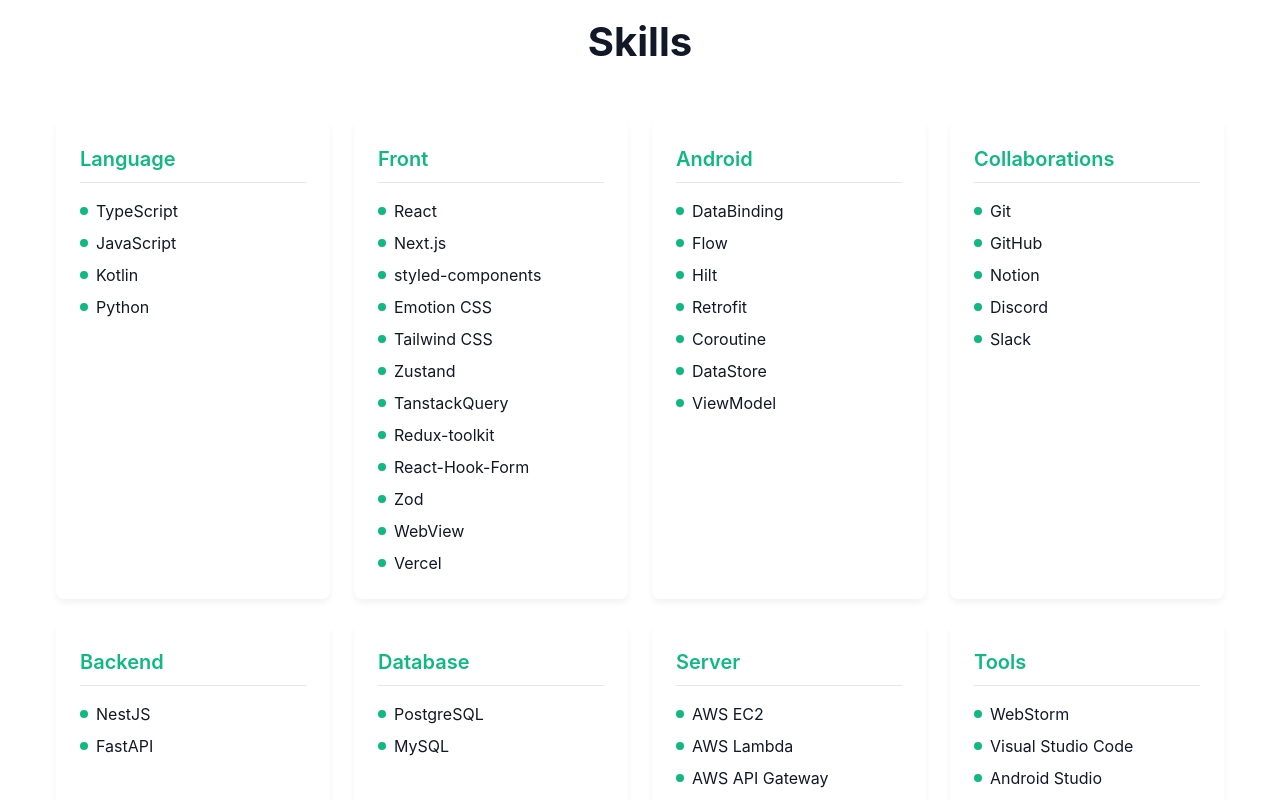
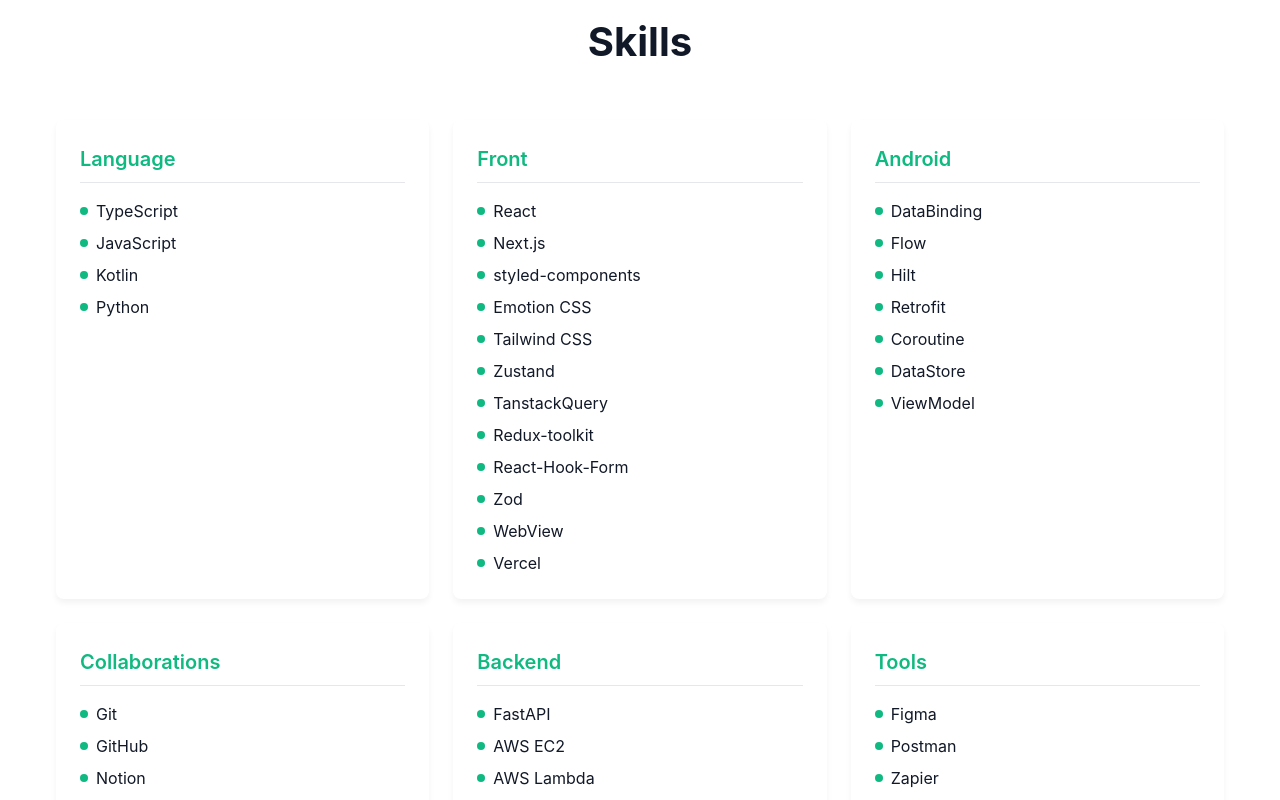
Before and after one commit to goorm-study-portfolio/minsu, a React (Vite) app: page / in a window 1280 px wide. Shown: the part 1380-2180 px from the top of the page. Built offline with nearby package versions, Linux system fonts and the light colour scheme.

Commit message:
:art: style: ui 수정

```diff
--- a/src/pages/home/components/Hero.tsx
+++ b/src/pages/home/components/Hero.tsx
@@ -6,7 +6,7 @@
 
 const FADE_DURATION = 300;
 const DISPLAY_DURATION = 400;
-const INTRO_TEXT = "가설 검증과 빠른 실행을 바탕으로\n사용자 가치를 최우선으로 생각합니다";
+const INTRO_TEXT = "검증과 실행을 바탕으로\n사용자 가치를 최우선으로 생각합니다";
 
 const Hero = () => {
   const [showIntro, setShowIntro] = useState(false);
--- a/src/pages/home/components/Projects.tsx
+++ b/src/pages/home/components/Projects.tsx
@@ -8,7 +8,6 @@
 import ImgCohaus from "@img/img-cohaus.png";
 import ImgPureum from "@img/img-pureum.png";
 import ImgYourMode from "@img/img-yourmode.png";
-import ImgStock from "@img/img-stock.png";
 import ImgYourModeWeb from "@img/img-yourmode-web.png";
 import ImgPortfolio from "@img/img-portfolio.png";
 
@@ -33,25 +32,24 @@
     description: "AI 기반 패션 추천 서비스",
     thumbnail: ImgMody,
     technologies: ["React", "TypeScript", "Zustand", "ReactNative", "Styled-Components", "TanstackQuery", "WebView", "React-Hook-Form", "Zod", "Vercel"],
-    summary: "OpenAI API룰 활용한 패션 추천 서비스로, 개인 맞춤형 스타일링을 제공합니다.\n사용자의 체형 타입을 3가지로 분류한 후 체형 타입과 선호 스타일 기반으로 맞춤 스타일링을 제공합니다.\n이 과정에서 gpt-4o 모델을 사용해 텍스트를 생성하고\n크롤링 서버를 통해 이미지를 수집한 후 사용자에게 제공합니다.\n커뮤니티는 사용자의 입장을 고려하여, 나와 같은 체형 타입을 가진 사람들의 게시글을\n우선적으로 보여지도록 기획하였습니다.\n데모데이에서 약 100명의 유저 테스트를 진행하였고, 해당 서비스에 대해 만족스럽다는 평가를 받았습니다.",
-    features: ["AI 기반 맞춤형 스타일링 추천", "WebView 활용한 모바일 App", "체형 타입 기반 커뮤니티", "커뮤니티, 스타일링 컨텐츠 무한 스크롤"],
+    summary: "OpenAI API룰 활용한 패션 추천 서비스로, 개인 맞춤형 스타일링을 제공합니다.\n사용자의 체형 타입을 3가지로 분류한 후 체형 타입과 선호 스타일 기반으로 맞춤 스타일링을 제공합니다.\n데모데이에서 약 100명의 유저 테스트를 진행하였고, 해당 서비스에 대해 만족스럽다는 평가를 받았습니다.",
+    features: ["AI 기반 맞춤형 스타일링 추천", "WebView 활용한 모바일 App", "체형 타입 기반 커뮤니티"],
     contribution: "아이디어 기획 100%, 프롬프트 설계\n프론트엔드 개발 참여 - 메인 Home 화면 및 스타일링 추천 기능\n프로젝트 FSD 아키텍처 설계 및 프로젝트 세팅, 공통 컴포넌트 추출",
     githubLink: "https://github.com/TeamMody/mody-front",
-    demoLink: "https://front.kkoalla.app/",
-    lessons: "해결하고 싶은 문제 설정과 사용자 중심의 서비스를 기획하고 개발하는 것의 중요성을 배웠습니다.\n실제 서비스 배포 후 사용자 테스트를 통해 체형 타입 진단과 이미지를 함께 제공하는 스타일링 추천이 만족스럽다는 평가를 가장 많이 받았습니다. 또한, 한 마케팅 회사 대표분께서 체형 타입 기반 커뮤니티 기능으로 나와 같은 체형 타입을 가진 사람들과 소통할 수 있다는 점을 좋게 평가해주셨습니다.\n\n이번 프로젝트를 통해 팀 협업을 위한 아키텍처 및 공통 컴포넌트, 컨벤션 설계와 실제 유저 테스트 및 피드백을 통해 개선해 나가는 과정을 경험할 수 있었습니다.",
+    lessons: "프리토타입 테스트의 긍정적인 결과를 바탕으로 사용자에게 가치를 제공할 수 있는 서비스를 구현하고 배포하였습니다. 가설 검증과 실행을 통해 사용자가 필요한 기능이 무엇인지 어떤 경험을 원하고 있는지, 어떤 문제를 해결할 수 있는지에 대한 명확한 이해를 얻을 수 있었습니다.",
   },
   {
     id: 2,
     title: "YourMode",
-    description: "체형 진단 및 개인 맞춤 패션 컨턴츠 서비스",
+    description: "골격 진단 및 개인 맞춤 패션 컨턴츠 서비스",
     thumbnail: ImgYourModeWeb,
     technologies: ["Next.js", "TypeScript", "Zustand", "Emotion", "TanstackQuery", "React-Hook-Form", "Vercel", "OpenAI Assistant", "Python", "FastAPI", "AWS Lambda"],
-    summary: "체형 진단 및 개인 맞춤 패션 컨텐츠를 제공하는 서비스로, 사용자의 체형을 3가지 타입으로 분류하고, 해당 타입에 맞는 패션 컨텐츠를 제공합니다.\n이 과정에서 사용자는 자신의 체형에 맞는 패션 아이템과 스타일링 팁을 얻을 수 있습니다.\n또한, 사용자 맞춤형 패션 제품 추천 및 판매 기능을 통해 사용자가 직접 구매할 수 있는 경로를 제공합니다.",
+    summary: "2차에 걸쳐 약 1100명이 참여한 MVP 테스트를 바탕으로 준비한 프로젝트로, 골격 진단 및 개인 맞춤 패션 컨텐츠를 제공하는 서비스입니다. 사용자의 체형을 3가지 타입으로 분류하고, 해당 타입에 맞는 패션 컨텐츠를 제공합니다.\n이 과정에서 사용자는 자신의 체형에 맞는 패션 아이템과 스타일링 팁을 얻을 수 있으며, 상품 판매로 연결됩니다.\n이 프로젝트는 교내 창업대학 과정에서 진행하고 있는 활동으로, API 연결과 실제 서비스 배포를 준비하고 있습니다.",
     features: ["체형 진단 및 타입 분류", "개인 맞춤 패션 컨텐츠 제공", "패션 제품 추천 및 판매"],
     contribution: "아이디어 기획 및 검증, 프론트엔드 개발 참여 - 메인 Home 화면 및 스타일링 추천 기능\n프로젝트 FSD 아키텍처 설계 및 프로젝트 세팅, 공통 컴포넌트 추출\nOpenAI Assistant를 활용한 체형 진단 및 패션 컨텐츠 생성\nAWS Lambda를 활용한 FastAPI 서버 배포",
     githubLink: "https://github.com/Your-Mode/your-mode-web",
     demoLink: "https://yourmode.vercel.app/",
-    lessons: "Next.js를 활용한 SSR(서버 사이드 렌더링)과 SSG(정적 사이트 생성)의 장점을 이해하고, 사용자 맞춤형 컨텐츠 제공을 위한 데이터 처리 및 상태 관리 방법을 익혔습니다.\n또한, Zustand를 사용하여 전역 상태 관리를 효율적으로 구현하는 방법을 배웠습니다.\n이 프로젝트를 통해 사용자 경험을 고려한 UI/UX 설계의 중요성을 다시 한번 느낄 수 있었습니다.",
+    lessons: "MVP 테스트를 통해 사용자 피드백을 받고, 이를 바탕으로 서비스 개선 방향을 설정할 수 있었습니다.\n또한, OpenAI API와 FastAPI를 활용하여 AI 기반의 체형 진단 및 패션 컨텐츠 생성 기능을 구현하였습니다.\n사용자에게 만족스러운 경험을 제공하기 위해 단순한 기능 제공이 아닌 사용자에게 실질적인 가치를 제공하기 위한 고민과 노력의 소중함을 배울 수 있었습니다.",
   },
   {
     id: 3,
@@ -65,7 +63,7 @@
     githubLink: "https://github.com",
     lessons: "React와 TypeScript를 활용한 첫 프론트엔드 팀 프로젝트로, Zustand를 사용하며 Context, Redux 보다 쉽고 간편한 상태 관리 코드를 작성할 수 있었습니다.\n또한 TanstackQuery를 사용해 API 요청과 캐싱을 효율적으로 사용하는 방법을 익힐 수 있었습니다.\n마지막으로 React-Hook-Form을 사용하여 반복적이고 긴 코드를 효율적이고 간결하게 작성할 수 있었습니다.\n결론적으로 세 라이브러리를 통해 프론트엔드 개발 생산성을 높일 수 있었습니다.",
   },
-  {
+  /*{
     id: 4,
     title: "Stock Simulator",
     description: "주린이를 위한 주식 시뮬레이션",
@@ -77,7 +75,7 @@
     githubLink: "https://github.com/Tnalxmsk/stock-simulator",
     demoLink: "https://stock-simulator-two.vercel.app/",
     lessons: "대용량 데이터 처리와 렌더링 최적화 기법을 습득했습니다.",
-  },
+  },*/
   {
     id: 5,
     title: "Cohaus",
@@ -97,11 +95,11 @@
     thumbnail: ImgPortfolio,
     technologies: ["React", "Emotion CSS", "TypeScript", "Vercel"],
     summary: "나만의 개인 포트폴리오 제작을 위한 개인 프로젝트입니다.",
-    features: ["AWS 배포", "포트폴리오 프로젝트 추가, 삭제, 수정 기능", "미디어 쿼리를 통한 반응형 UI", "Light/Dark 모드 적용"],
+    features: ["미디어 쿼리를 통한 반응형 UI", "Light/Dark 모드 적용"],
     contribution: "프론트엔드 개발 100%, 백엔드 설계 및 API 개발 예정, AWS 배포 예정",
     githubLink: "https://github.com/goorm-study-portfolio/minsu",
     demoLink: "https://tnalxmsk.vercel.app/",
-    lessons: "개인 프로젝트를 통해 프론트엔드 개발에 대한 이해도를 높이고, React와 Emotion CSS를 활용한 스타일링 기법을 익혔습니다.\n또한, TypeScript를 사용하여 코드의 안정성과 가독성을 향상시켰습니다.\n백엔드 개발과 데이터베이스 설계는 아직 진행 중이지만, Nest.js와 PostgreSQL을 활용할 예정입니다.\n이 프로젝트를 통해 개인 포트폴리오의 중요성과 자신만의 브랜드를 구축하는 방법을 배웠습니다.",
+    lessons: "나를 표현할 수 있는 포트폴리오가 무엇인지 고민하고, 지속적으로 개선해 나가고 있는 포트폴리오입니다.",
   },
   {
     id: 7,
--- a/src/pages/home/components/Skills.tsx
+++ b/src/pages/home/components/Skills.tsx
@@ -33,21 +33,21 @@
     title: "Collaborations",
     skills: ["Git", "GitHub", "Notion", "Discord", "Slack"],
   },
-  {
+  /*{
     title: "Backend",
     skills: ["NestJS", "FastAPI"],
   },
   {
     title: "Database",
     skills: ["PostgreSQL", "MySQL"],
-  },
+  },*/
   {
-    title: "Server",
-    skills: ["AWS EC2", "AWS Lambda", "AWS API Gateway", "Docker"],
+    title: "Backend",
+    skills: ["FastAPI", "AWS EC2", "AWS Lambda", "AWS API Gateway", "Docker"],
   },
   {
     title: "Tools",
-    skills: ["WebStorm", "Visual Studio Code", "Android Studio", "IntelliJ", "PyCharm", "Figma", "Postman", "Zapier", "Google Analytics"],
+    skills: ["Figma", "Postman", "Zapier", "Google Analytics"],
   },
 ];
 
@@ -124,7 +124,7 @@
   }
 
   @media (min-width: ${({ theme }) => theme.breakpoints.lg}) {
-    grid-template-columns: repeat(4, 1fr);
+    grid-template-columns: repeat(3, 1fr);
   }
 `;
 
```
